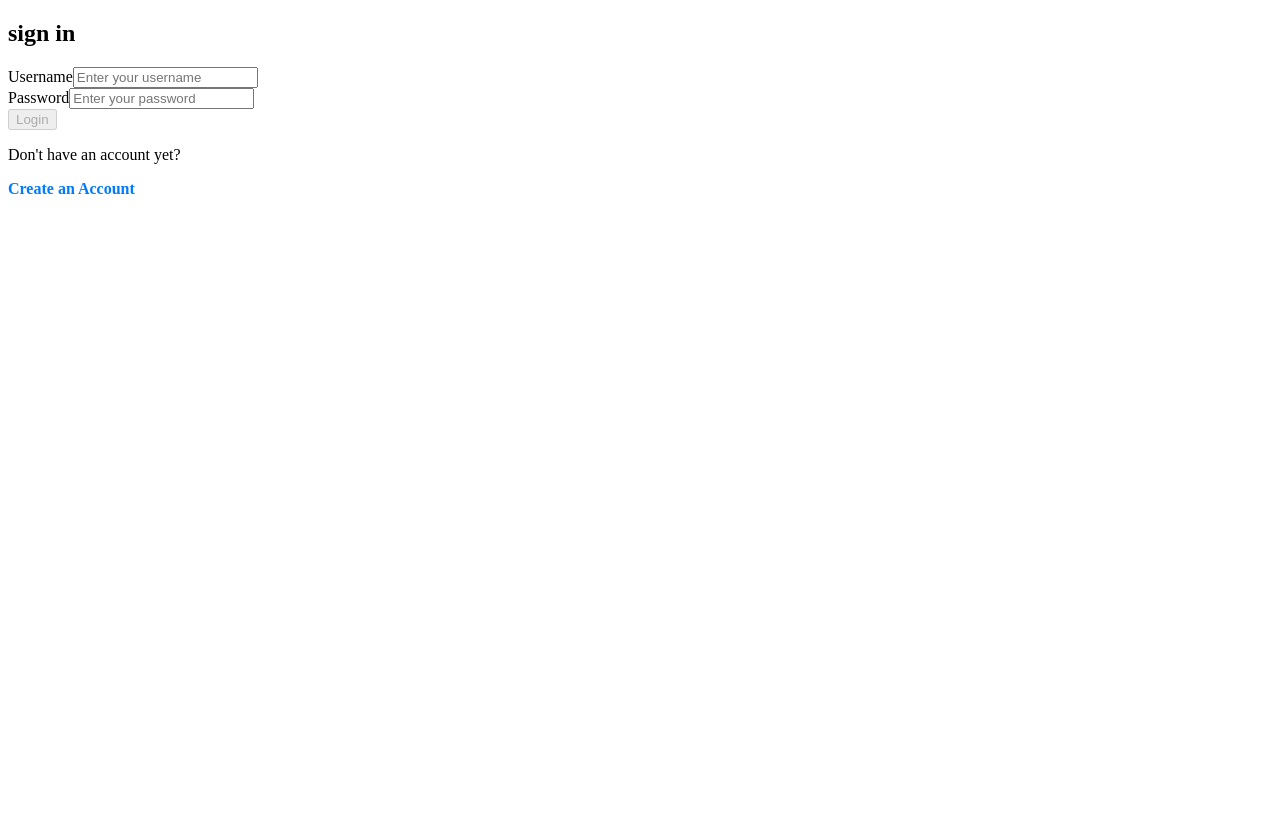
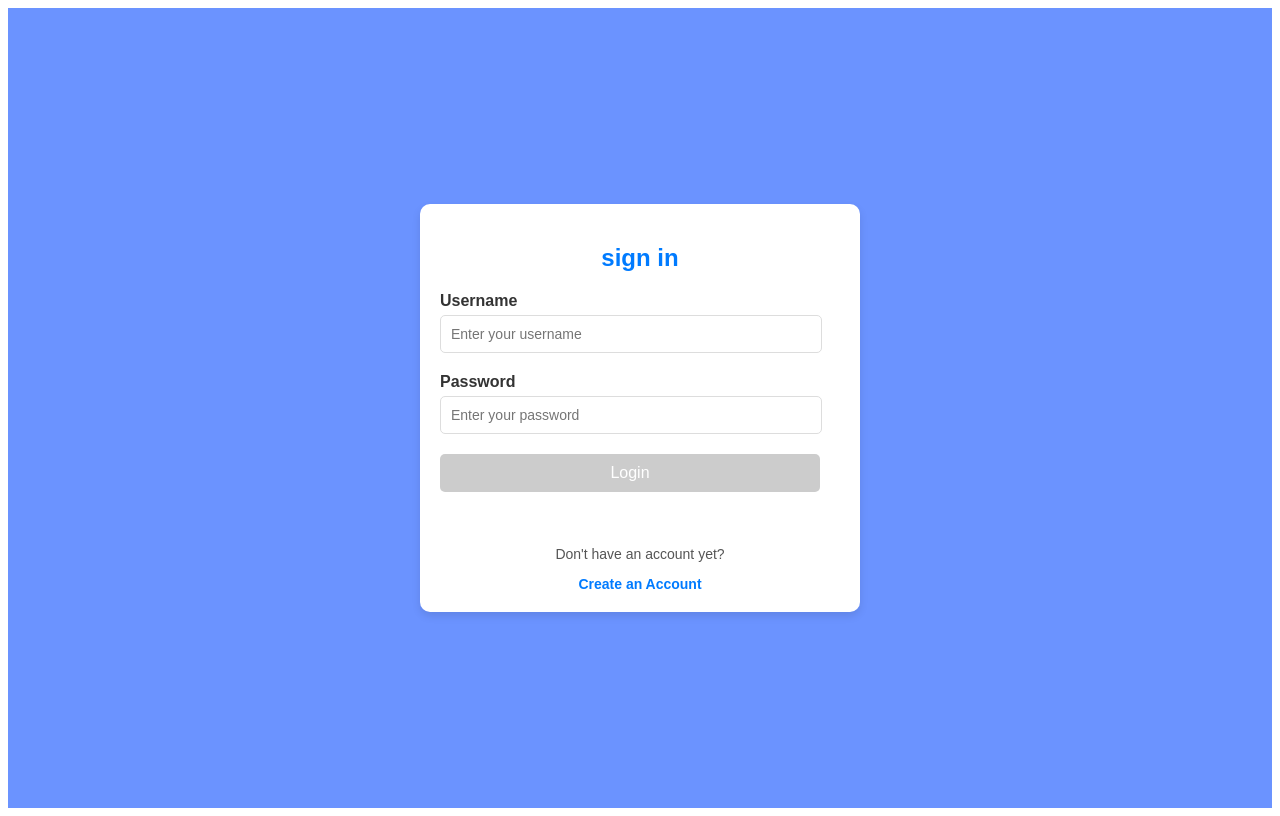
Before and after one commit to zeinabmontaghemi/mizito, an Angular app: page /mizito/signin in a window 1280 px wide. Built offline with nearby package versions, Linux system fonts and the light colour scheme.

Commit message:
change profile sign in sign up css

```diff
--- a/src/app/components/edit-profile/edit-profile.component.html
+++ b/src/app/components/edit-profile/edit-profile.component.html
@@ -1 +1,2 @@
 <p>edit-profile works!</p>
+<button (click)="logout()">Logout</button>
--- a/src/app/components/edit-profile/edit-profile.component.ts
+++ b/src/app/components/edit-profile/edit-profile.component.ts
@@ -3,6 +3,7 @@ import { FormBuilder, FormGroup } from '@angular/forms';
 import { UserService } from '../../services/user.service';
 import { ActivatedRoute, Router } from '@angular/router';
 import { User } from '../../models/user';
+import { AuthService } from '../../services/auth.service';
 
 @Component({
   selector: 'app-edit-profile',
@@ -20,6 +21,7 @@ export class EditProfileComponent implements OnInit {
   constructor(
     private formBuilder: FormBuilder,
     private userService: UserService,
+    private AuthService: AuthService,
     private activatedRoute: ActivatedRoute,
     private router: Router
   ) {}
@@ -75,4 +77,8 @@ export class EditProfileComponent implements OnInit {
       this.errorMessage = 'Please fill out all required fields.';
     }
   }
+  logout(): void {
+    this.AuthService.logout();
+    this.router.navigate(['mizito']);
+  }
 }
--- a/src/app/components/login/login.component.scss
+++ b/src/app/components/login/login.component.scss
@@ -0,0 +1,52 @@
+/* Overall page styling */
+body {
+  justify-content: center; /* Horizontally center content */
+  align-items: center; /* Vertically center content */
+  font-family: "Arial", sans-serif;
+  text-align: center;
+}
+
+/* Button Group styling */
+.button-group {
+  margin: 0;
+  padding: 0;
+  height: 100vh;
+  background-color: rgb(121, 121, 224);
+  display: flex;
+  flex-direction: column; /* Stack buttons vertically */
+  gap: 20px; /* Space between buttons */
+  align-items: center; /* Center buttons horizontally */
+  justify-content: center; /* Center buttons within the group */
+}
+
+/* Individual Button Styling */
+button {
+  background-color: #ffffff; /* White button background */
+  color: #007bff; /* Blue text color */
+  border: none;
+  border-radius: 8px;
+  padding: 15px 30px;
+  font-size: 18px;
+  font-weight: bold;
+  cursor: pointer;
+  box-shadow: 0 4px 6px rgba(0, 0, 0, 0.1);
+  transition: transform 0.2s, box-shadow 0.2s, background-color 0.2s;
+  width: 200px; /* Fixed button width for consistency */
+  text-align: center;
+}
+
+button:hover {
+  background-color: #f0f0f0; /* Light grey on hover */
+  transform: translateY(-3px); /* Lift the button slightly */
+  box-shadow: 0 6px 8px rgba(0, 0, 0, 0.2);
+}
+
+button:active {
+  transform: translateY(1px); /* Button moves down slightly */
+  box-shadow: 0 3px 6px rgba(0, 0, 0, 0.1);
+}
+
+button:focus {
+  outline: none; /* Remove focus outline */
+  border: 3px solid #363284; /* Add custom focus border */
+}
--- a/src/app/components/nav-bar/nav-bar.component.html
+++ b/src/app/components/nav-bar/nav-bar.component.html
@@ -1,4 +1,3 @@
 <nav>
-  <button (click)="logout()">Logout</button>
   <button class="side-bar" (click)="toggleSidebar()">|||</button>
 </nav>
--- a/src/app/components/nav-bar/nav-bar.component.scss
+++ b/src/app/components/nav-bar/nav-bar.component.scss
@@ -0,0 +1,39 @@
+/* General Navbar Styling */
+nav {
+  display: flex;
+  justify-content: flex-start; /* Align items to the left by default */
+  align-items: center;
+  padding: 10px;
+  width: 100%;
+  background-color: #0a427d;
+  color: white;
+  font-size: 16px;
+}
+
+/* Navbar Button Styling */
+button {
+  padding: 10px 15px;
+  margin-right: 10px;
+  border: none;
+  background-color: #0a427d;
+  color: white;
+  font-size: 16px;
+  border-radius: 4px;
+  cursor: pointer;
+  transition: background-color 0.3s ease;
+  margin-left: auto; /* Push the button to the right */
+}
+
+/* Button Hover Effect */
+button:hover {
+  background-color: #0056b3;
+}
+
+// /* Optional: Specific Button for Logout */
+// button.logout {
+//   background-color: #dc3545;
+// }
+
+// button.logout:hover {
+//   background-color: #c82333;
+// }
--- a/src/app/components/profile/profile.component.html
+++ b/src/app/components/profile/profile.component.html
@@ -1,16 +1,21 @@
-@if (isLoading) {
-<div class="loading">Loading profile...</div>
-} @if (!isLoading && !isError) {
 <div class="profile-container">
   <img [src]="userProfileImage" alt="Profile Image" class="profile-image" />
-  <h2>{{ username }}</h2>
+  <h2>{{ !isError && !isLoading ? username : "Unknown User" }}</h2>
   <div>
-    <p>role:{{ userRole }}</p>
-    <p>status:{{ userStatus }}</p>
+    <p>Role: {{ userRole }}</p>
+    <p>Status: {{ userStatus }}</p>
     <p>Time: {{ systemTime }}</p>
   </div>
-  <button (click)="navigateToEditProfile()">Edit Profile</button>
+  @if (isLoading){
+  <div class="loading">Loading profile...</div>
+  } @if(isError){
+  <div class="error">Failed to load profile. Please try again.</div>
+  }
+  <button
+    (click)="navigateToEditProfile()"
+    [disabled]="isLoading || isError"
+    class="edit-button"
+  >
+    Edit Profile
+  </button>
 </div>
-} @if (isError) {
-<div class="error">Failed to load profile. Please try again.</div>
-}
--- a/src/app/components/profile/profile.component.scss
+++ b/src/app/components/profile/profile.component.scss
@@ -1,88 +1,76 @@
+/* Profile container styling */
 .profile-container {
-  max-width: 600px;
-  margin: 20px auto;
+  display: flex;
+  flex-direction: column;
+  align-items: center;
+  justify-content: center;
+  width: 200px;
+  height: 350px;
   padding: 20px;
+  background-color: #f5f5f5;
   border: 1px solid #ddd;
-  border-radius: 8px;
-  background-color: #f9f9f9;
-  box-shadow: 0 2px 5px rgba(0, 0, 0, 0.1);
+  border-radius: 10px;
+  box-shadow: 0 4px 6px rgba(0, 0, 0, 0.1);
+  text-align: center;
+  position: relative;
 }
 
-.profile-header {
-  display: flex;
-  align-items: center;
-}
-
+/* Placeholder image styling */
 .profile-image {
   width: 100px;
   height: 100px;
   border-radius: 50%;
-  margin-right: 20px;
   object-fit: cover;
-  border: 2px solid #007bff;
+  margin-bottom: 20px;
+  background-color: #eaeaea; /* Fallback background for placeholder */
 }
 
-.profile-details h2 {
-  margin: 0;
-  font-size: 24px;
+/* Heading styling */
+h2 {
+  margin: 10px 0;
+  font-size: 18px;
+  color: #333;
 }
 
-.profile-details p {
+/* Text styling for user details */
+.profile-container p {
   margin: 5px 0;
-  font-size: 16px;
   color: #555;
+  font-size: 14px;
 }
 
-.profile-actions {
-  margin-top: 20px;
-  display: flex;
-  justify-content: space-between;
+/* Loading message styling */
+.loading {
+  color: #007bff;
+  font-size: 14px;
+  margin-top: 10px;
 }
 
-.edit-button,
-.logout-button {
-  padding: 10px 20px;
-  border: none;
-  border-radius: 5px;
-  font-size: 16px;
-  cursor: pointer;
+/* Error message styling */
+.error {
+  color: #ff0000;
+  font-size: 14px;
+  margin-top: 10px;
 }
 
+/* Edit button styling */
 .edit-button {
+  margin-top: 15px;
   background-color: #007bff;
-  color: white;
+  color: #fff;
+  border: none;
+  padding: 10px 15px;
+  font-size: 14px;
+  border-radius: 5px;
+  cursor: pointer;
+  transition: background-color 0.3s ease-in-out;
 }
 
-.logout-button {
-  background-color: #dc3545;
-  color: white;
+.edit-button:disabled {
+  background-color: #cccccc;
+  cursor: not-allowed;
 }
 
-.edit-button:hover {
+.edit-button:hover:not(:disabled) {
   background-color: #0056b3;
 }
-
-.logout-button:hover {
-  background-color: #c82333;
-}
-
-@media (max-width: 600px) {
-  .profile-container {
-    padding: 10px;
-  }
-
-  .profile-header {
-    flex-direction: column;
-    align-items: center;
-  }
-
-  .profile-image {
-    margin-right: 0;
-    margin-bottom: 10px;
-  }
-
-  .profile-actions {
-    flex-direction: column;
-    gap: 10px;
-  }
-}
--- a/src/app/components/profile/profile.component.ts
+++ b/src/app/components/profile/profile.component.ts
@@ -12,11 +12,14 @@ import { Router } from '@angular/router';
 })
 export class ProfileComponent implements OnInit {
   userProfileImage = 'assets/download.png';
-  username = '';
-  userRole = '';
-  userStatus = ''; // offline
-  systemTime: string | null = null;
-
+  username = 'Loading...';
+  userRole = 'N/A';
+  userStatus = 'Loading...'; // offline
+  systemTime = new Intl.DateTimeFormat('en-US', {
+    month: 'long',
+    day: '2-digit',
+    hour: '2-digit',
+  }).format(new Date());
   userId: number | null | undefined = null;
   isLoading = true;
   isError = false;
@@ -39,7 +42,6 @@ export class ProfileComponent implements OnInit {
           month: 'long',
           day: '2-digit',
           hour: '2-digit',
-          minute: '2-digit',
         }).format(new Date());
         if (user.imageUrl) {
           this.userProfileImage = user.imageUrl;
--- a/src/app/components/sign-in/sign-in.component.html
+++ b/src/app/components/sign-in/sign-in.component.html
@@ -1,3 +1,4 @@
+<div class="container">
   <div class="signIn-container">
     <h2>sign in</h2>
 
@@ -35,9 +36,12 @@
       >
         {{ isLoading ? "Logging in..." : "Login" }}
       </button>
-    <div>
+      <div class="create-account">
         <p>Don't have an account yet?</p>
-      <a (click)="back_to_login()" class="navigate-link"> Create an Account </a>
+        <a (click)="back_to_login()" class="navigate-link">
+          Create an Account
+        </a>
       </div>
     </form>
   </div>
+</div>
--- a/src/app/components/sign-in/sign-in.component.scss
+++ b/src/app/components/sign-in/sign-in.component.scss
@@ -1,12 +1,125 @@
-.navigate-link {
+/* Overall container styling */
+.container {
+  display: flex;
+  background-color: #6b93ff;
+  height: 100vh;
+  width: 100%;
+  margin: 0;
+  justify-content: center; /* Horizontally center content */
+  align-items: center; /* Vertically center content */
+  font-family: "Arial", sans-serif;
+  text-align: center;
+}
+
+/* SignIn form container styling */
+.signIn-container {
+  max-width: 400px;
+  width: 100%;
+  padding: 20px;
+  border-radius: 10px;
+  background-color: #ffffff;
+  box-shadow: 0 4px 8px rgba(0, 0, 0, 0.1);
+  text-align: center;
+  position: relative;
+}
+
+/* Header styling */
+.signIn-container h2 {
+  margin-bottom: 20px;
+  color: #007bff;
+  font-size: 24px;
+}
+
+/* Form styling */
+form {
+  display: flex;
+  flex-direction: column;
+  gap: 20px;
+}
+
+/* Form group styling */
+.form-group {
+  text-align: left;
+}
+.form-control {
+  width: 90%;
+}
+
+label {
+  font-weight: bold;
+  margin-bottom: 5px;
+  display: block;
+  color: #333;
+}
+
+/* Input field styling */
+input {
+  width: 100%;
+  padding: 10px;
+  border: 1px solid #ddd;
+  border-radius: 5px;
+  font-size: 14px;
+  transition: border-color 0.3s ease-in-out;
+}
+
+/* Focused input field styling */
+input:focus {
+  outline: none;
+  border-color: #007bff;
+  box-shadow: 0 0 5px rgba(0, 123, 255, 0.5);
+}
+
+/* Error message styling */
+.error-message {
+  color: #ff0000;
+  font-size: 14px;
+  margin-top: -10px;
+  margin-bottom: 10px;
+}
+
+/* Hide error message when no error */
+.error-message.hidden {
+  display: none;
+}
+
+/* Button styling */
+button {
+  background-color: #007bff;
+  color: #fff;
+  border: none;
+  padding: 10px 15px;
+  font-size: 16px;
+  border-radius: 5px;
+  cursor: pointer;
+  transition: background-color 0.3s ease-in-out;
+  width: 100%;
+  max-width: 380px; /* Restrict button width for better layout */
+}
+
+/* Disabled button styling */
+button:disabled {
+  background-color: #cccccc;
+  cursor: not-allowed;
+}
+
+/* Button hover effect */
+button:hover:not(:disabled) {
+  background-color: #0056b3;
+}
+
+/* Create account section styling */
+.create-account {
+  margin-top: 20px;
+  font-size: 14px;
+  color: #555;
+}
+
+.create-account a {
   color: #007bff;
   text-decoration: none;
   font-weight: bold;
-  cursor: pointer;
-  transition: color 0.3s ease;
 }
 
-.navigate-link:hover {
+.create-account a:hover {
   text-decoration: underline;
-  color: #0056b3;
 }
--- a/src/app/components/sign-up/sign-up.component.html
+++ b/src/app/components/sign-up/sign-up.component.html
@@ -1,4 +1,4 @@
-<!-- <app-nav-bar></app-nav-bar> -->
+<div class="container">
   <div class="signUp-container">
     <!-- Success Message -->
     @if (successMessage) {
@@ -79,14 +79,13 @@
           formControlName="email"
           class="form-control"
           [class.is-invalid]="
-          signUpForm.controls.email.invalid && signUpForm.controls.email.touched
+            signUpForm.controls.email.invalid &&
+            signUpForm.controls.email.touched
           "
         />
         @if ( signUpForm.controls.email.invalid &&
         signUpForm.controls.email.touched ) {
-      <div class="invalid-feedback">
-        National Code must be exactly 10 digits.
-      </div>
+        <div class="invalid-feedback">email is not valid</div>
         }
       </div>
 
@@ -101,3 +100,4 @@
       <button (click)="back_to_login()">Back</button>
     </form>
   </div>
+</div>
--- a/src/app/components/sign-up/sign-up.component.scss
+++ b/src/app/components/sign-up/sign-up.component.scss
@@ -0,0 +1,154 @@
+/* Overall container styling */
+.container {
+  display: flex;
+  background-color: #6b93ff;
+  height: 100vh;
+  width: 100%;
+  margin: 0;
+  justify-content: center; /* Horizontally center content */
+  align-items: center; /* Vertically center content */
+  font-family: "Arial", sans-serif;
+  text-align: center;
+}
+
+/* SignUp form container styling */
+.signUp-container {
+  max-width: 400px;
+  width: 100%;
+  padding: 20px;
+  border-radius: 10px;
+  background-color: #ffffff;
+  box-shadow: 0 4px 8px rgba(0, 0, 0, 0.1);
+  text-align: center;
+  position: relative;
+}
+
+/* Header styling */
+.signUp-container h2 {
+  margin-bottom: 20px;
+  color: #007bff;
+  font-size: 24px;
+}
+
+/* Form styling */
+form {
+  display: flex;
+  flex-direction: column;
+  gap: 20px;
+}
+
+/* Form group styling */
+.form-group {
+  text-align: left;
+}
+.form-control {
+  width: 90%;
+}
+label {
+  font-weight: bold;
+  margin-bottom: 5px;
+  display: block;
+  color: #333;
+}
+
+/* Input field styling */
+input {
+  width: 100%;
+  padding: 10px;
+  border: 1px solid #ddd;
+  border-radius: 5px;
+  font-size: 14px;
+  transition: border-color 0.3s ease-in-out;
+}
+
+/* Focused input field styling */
+input:focus {
+  outline: none;
+  border-color: #007bff;
+  box-shadow: 0 0 5px rgba(0, 123, 255, 0.5);
+}
+
+/* Error message styling */
+.error-message {
+  color: #ff0000;
+  font-size: 14px;
+  margin-top: -10px;
+  margin-bottom: 10px;
+}
+
+/* Hide error message when no error */
+.error-message.hidden {
+  display: none;
+}
+
+/* Feedback message styling */
+.invalid-feedback {
+  color: #dc3545;
+  font-size: 12px;
+  margin-top: 5px;
+}
+
+/* Button styling */
+button {
+  background-color: #007bff;
+  color: #fff;
+  border: none;
+  padding: 10px 15px;
+  font-size: 16px;
+  border-radius: 5px;
+  cursor: pointer;
+  transition: background-color 0.3s ease-in-out;
+  width: 100%;
+  max-width: 380px; /* Restrict button width for better layout */
+}
+
+/* Disabled button styling */
+button:disabled {
+  background-color: #cccccc;
+  cursor: not-allowed;
+}
+
+/* Button hover effect */
+button:hover:not(:disabled) {
+  background-color: #0056b3;
+}
+
+/* Back button styling */
+button:last-child {
+  background-color: #010101;
+  color: #fff;
+  width: 80px;
+  text-align: center;
+}
+
+button:last-child:hover:not(:disabled) {
+  background-color: #5a6268;
+}
+
+/* Success message styling */
+.success-message {
+  background-color: #d4edda;
+  color: #155724;
+  padding: 15px;
+  border-radius: 5px;
+  border: 1px solid #c3e6cb;
+  margin-bottom: 20px;
+  text-align: center;
+}
+
+/* Create account section */
+.create-account {
+  margin-top: 20px;
+  font-size: 14px;
+  color: #555;
+}
+
+.create-account a {
+  color: #007bff;
+  text-decoration: none;
+  font-weight: bold;
+}
+
+.create-account a:hover {
+  text-decoration: underline;
+}
```
Lines whose indentation alone changed are shown as unchanged.
